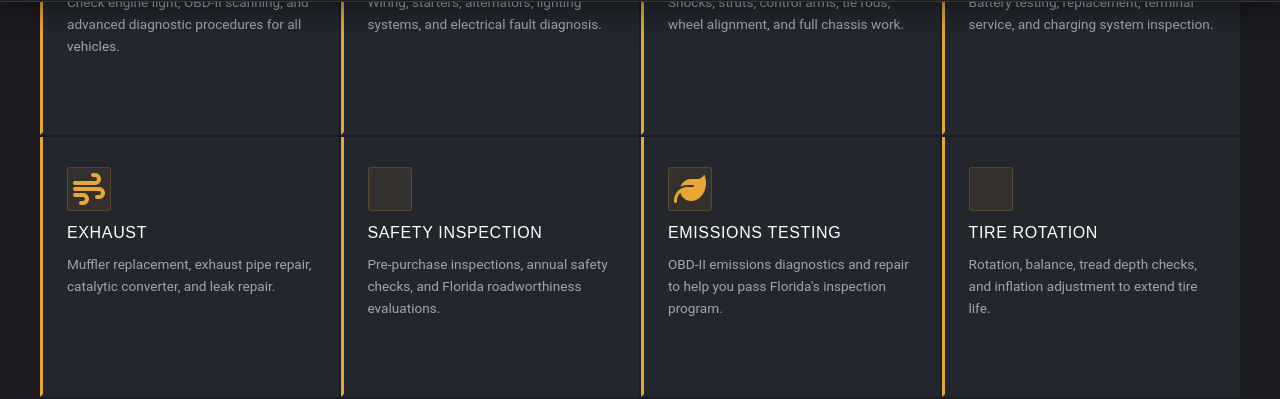
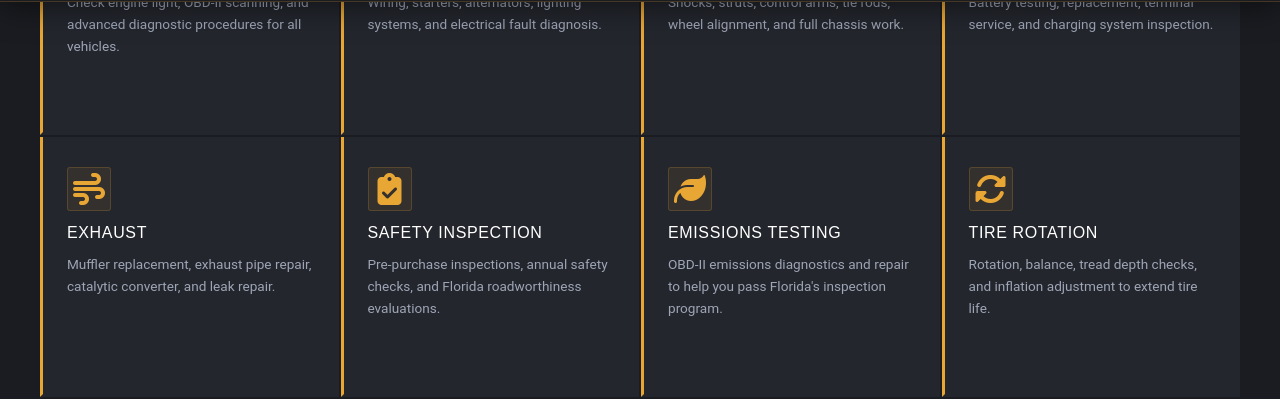
Before and after one commit to JamesBrownR/AJ-Auto-Repair, a Jekyll site: the page built from index.html, in a window 1280 px wide and 900 px high, scrolled down 1571 px. Shown: the part 87-486 px from the top of the window. Built offline with Jekyll 4.4.1, drawn with Linux system fonts in a browser that asks for light colours; nearby versions of some CDN libraries; some web fonts are replaced; library files that are not in the unit come from our copies.

Commit message:
Update index.html

```diff
--- a/index.html
+++ b/index.html
@@ -1186,7 +1186,7 @@ margin-bottom: 0px;
                 <div class="service-card__arrow"><i class="fa-solid fa-arrow-right"></i> View service</div>
             </a>
             <a href="/services/vehicle-safety-inspection" class="service-card">
-                <div class="service-card__icon"><i class="fa-solid fa-shield-check"></i></div>
+                <div class="service-card__icon"><i class="fa-solid fa-clipboard-check"></i></div>
                 <div class="service-card__name">Safety Inspection</div>
                 <p class="service-card__desc">Pre-purchase inspections, annual safety checks, and Florida roadworthiness evaluations.</p>
                 <div class="service-card__arrow"><i class="fa-solid fa-arrow-right"></i> View service</div>
@@ -1198,7 +1198,7 @@ margin-bottom: 0px;
                 <div class="service-card__arrow"><i class="fa-solid fa-arrow-right"></i> View service</div>
             </a>
             <a href="/services/tire-rotations" class="service-card">
-                <div class="service-card__icon"><i class="fa-solid fa-tire"></i></div>
+                <div class="service-card__icon"><i class="fa-solid fa-rotate"></i></div>
                 <div class="service-card__name">Tire Rotation</div>
                 <p class="service-card__desc">Rotation, balance, tread depth checks, and inflation adjustment to extend tire life.</p>
                 <div class="service-card__arrow"><i class="fa-solid fa-arrow-right"></i> View service</div>
```
